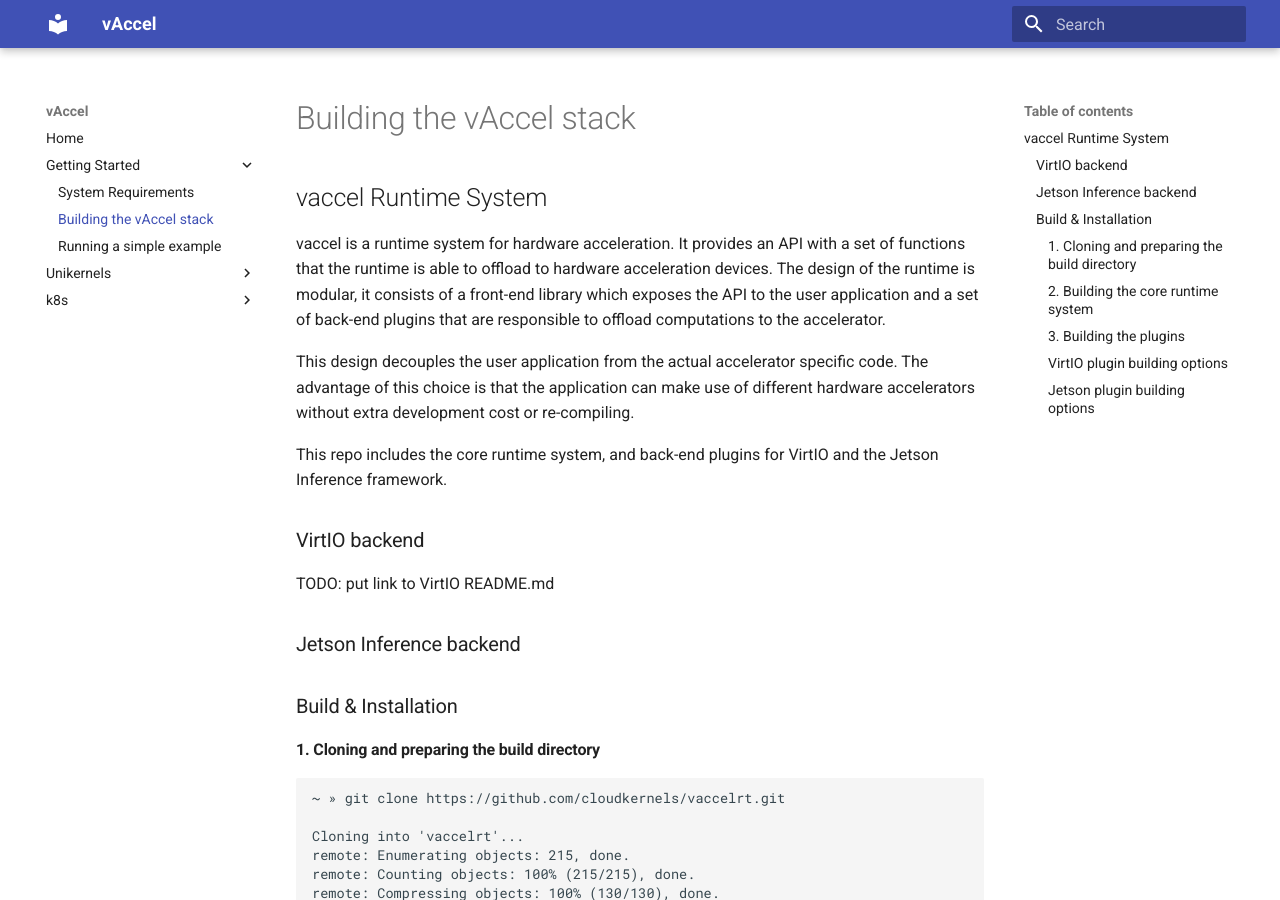
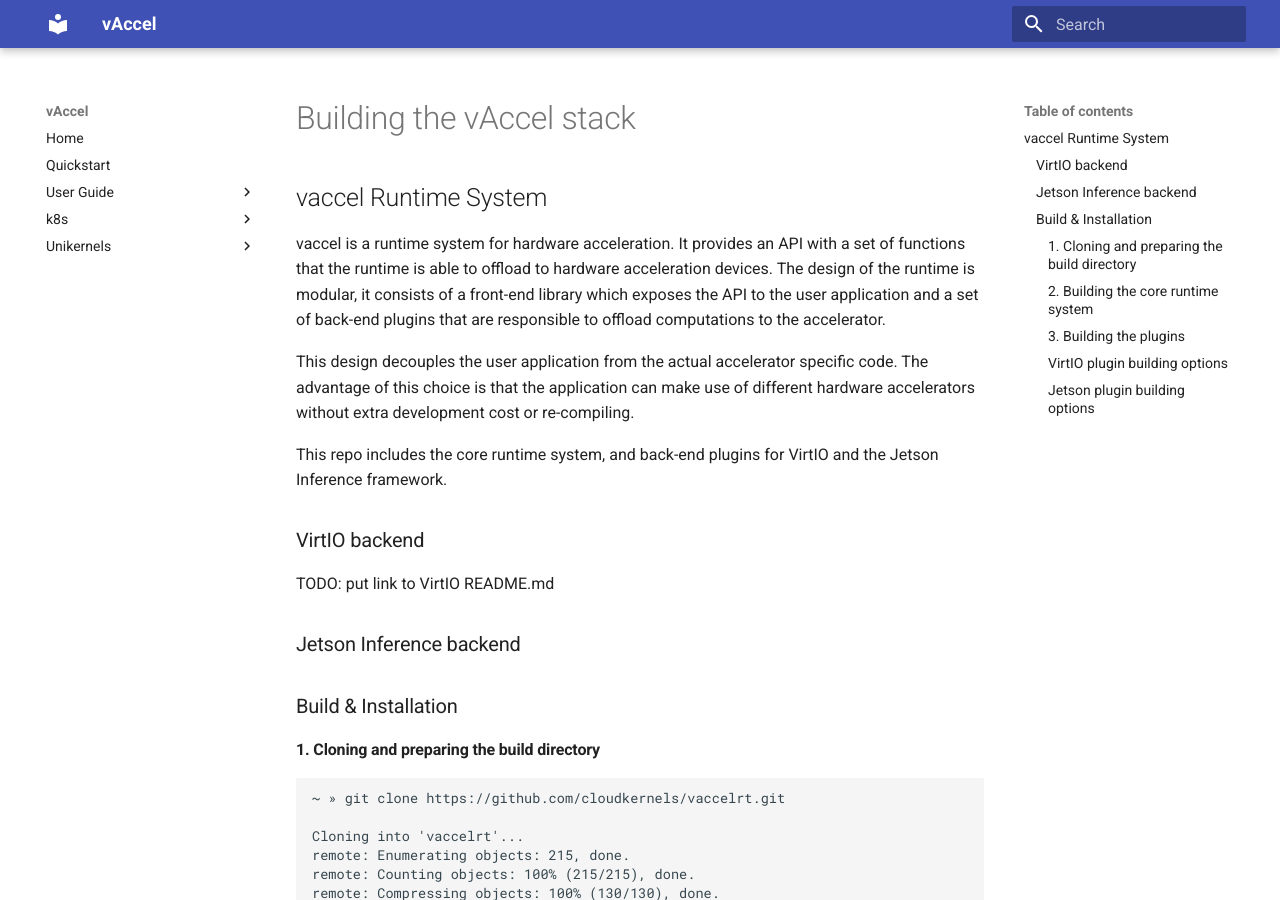
Before and after one commit to nubificus/vaccel-docs, an MkDocs documentation site: the page built from docs/build.md, in a window 1280 px wide and 900 px high. Built offline with MkDocs 1.6.1 and Material for MkDocs 9.7.7, drawn with Linux system fonts in a browser that asks for light colours.

Commit message:
New structure
Signed-off-by: Babis Chalios <mail@bchalios.io>

```diff
--- a/mkdocs.yml
+++ b/mkdocs.yml
@@ -1,14 +1,18 @@
 site_name: vAccel
 nav:
   - Home: index.md
-  - Getting Started:
-    - requirements.md
-    - build.md
+  - Quickstart: quickstart.md
+  - User Guide:
+    - vaccelrt.md
+    - Plugins:
+      - jetson.md
+      - virtio.md
+      - coral.md
     - run.md
+  - k8s:
+    - k8s/kata.md
   - Unikernels:
     - unikernels/unikraft.md
-  - k8s:
-    - k8s/kata.md
 
 theme: material
 
```
Also changed, not shown: docs/quickstart.md (added, +5 -0 lines), 1 other file.
